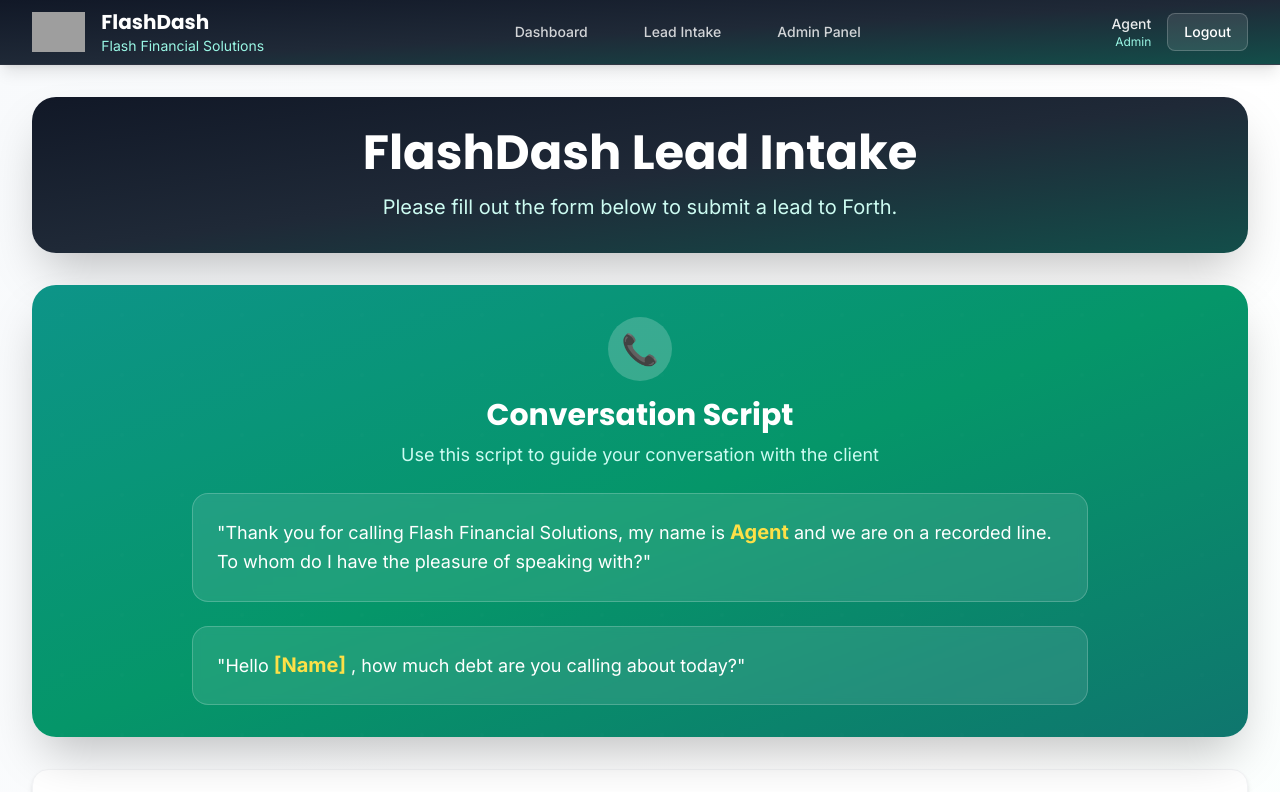
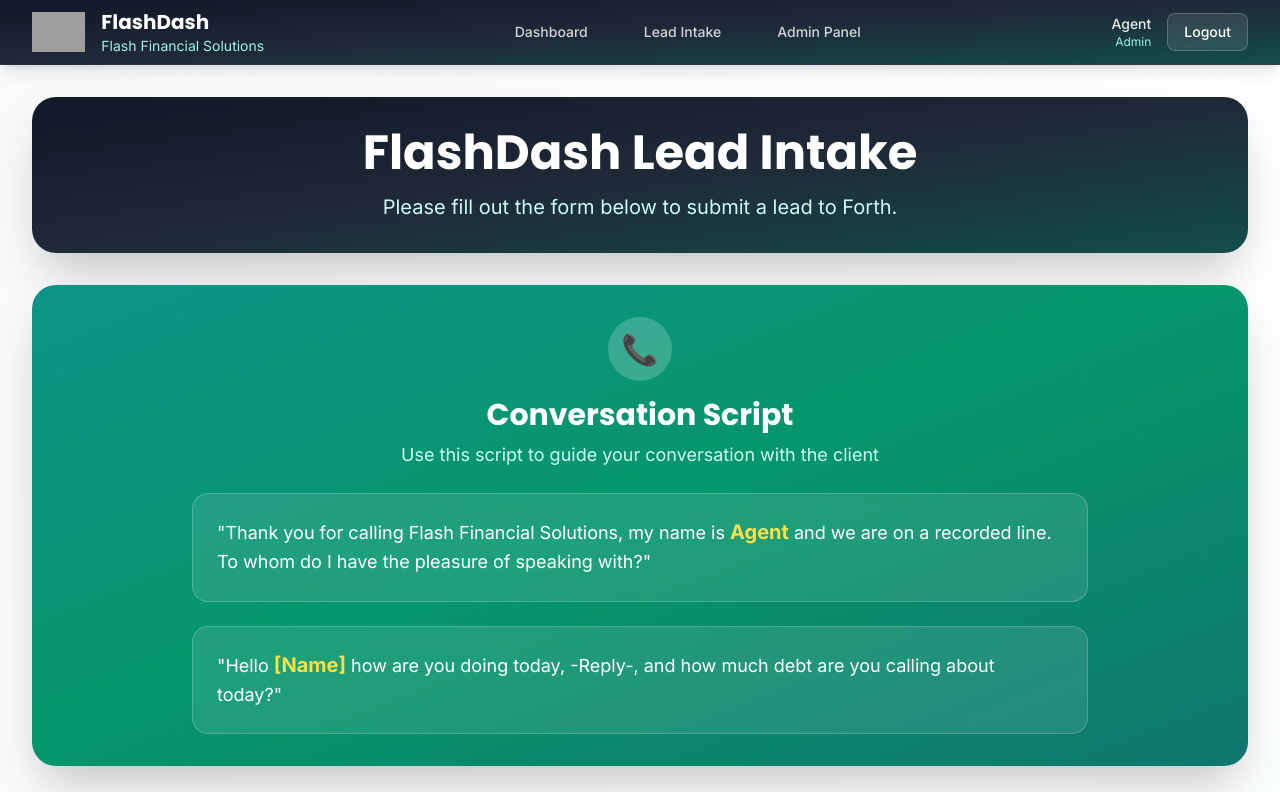
Before and after one commit to Basil-FFS/Flash-dash.vip, a React (Vite) app: page /flash-form in a window 1280 px wide. Shown: the top 792 px of the page. Built offline with nearby package versions, Linux system fonts and the light colour scheme; no server answers; sample sign-in values are in the browser's storage; grey boxes are pictures that could not be loaded.

Commit message:
Update FlashFinancialForm.jsx

```diff
--- a/src/pages/FlashFinancialForm.jsx
+++ b/src/pages/FlashFinancialForm.jsx
@@ -259,7 +259,7 @@
               <p className="text-lg leading-relaxed">
                 <strong className="text-yellow-300"></strong> "Hello{' '}
                 <span className="text-yellow-300 font-bold text-xl">{firstName || '[Name]'}</span>{' '}
-                , how much debt are you calling about today?"
+                how are you doing today, -Reply-, and how much debt are you calling about today?"
               </p>
             </div>
           </div>
```
